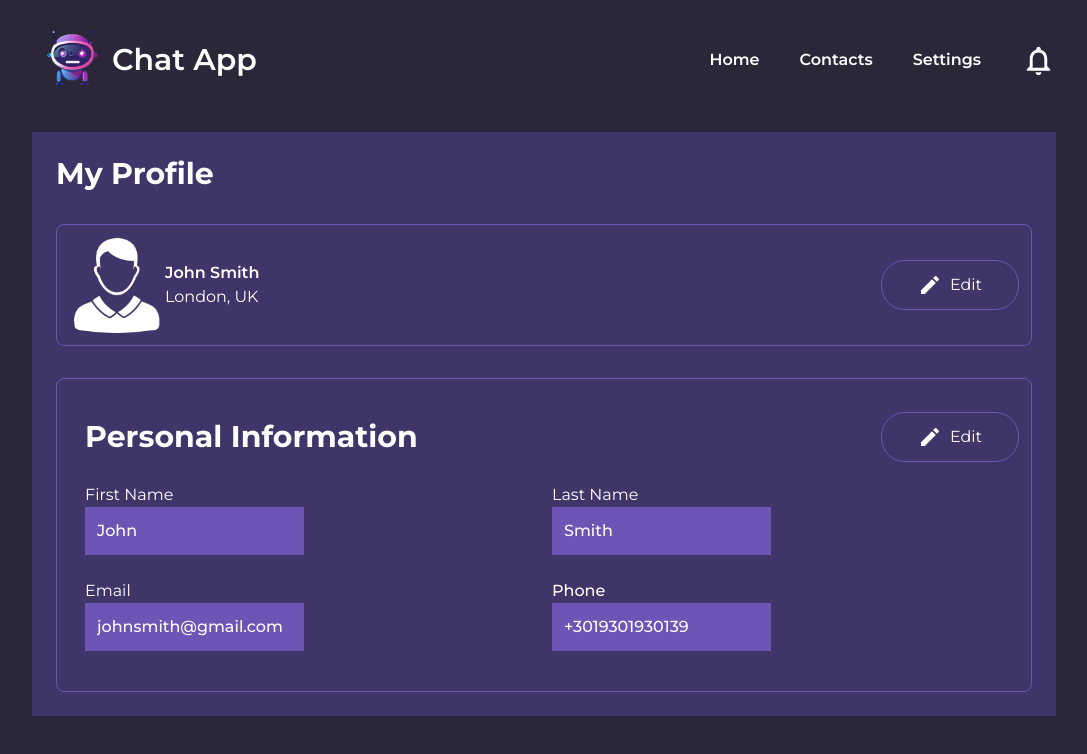
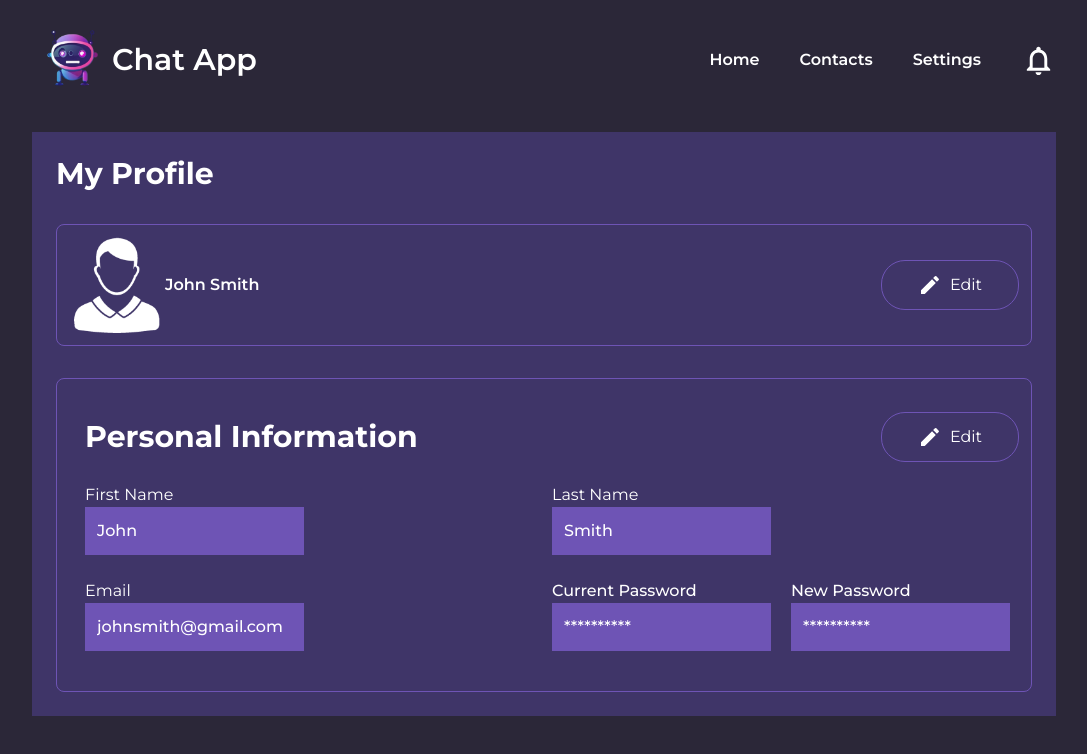
Before and after one commit to Tomo233/chat-app, a React (Vite) app: page /settings in a window 1280 px wide. Shown: the top 754 px of the page, without its empty margins (96-1183 px from the left). Built offline with nearby package versions, Linux system fonts and the light colour scheme; no server answers.

Commit message:
add input field for changing password

```diff
--- a/src/features/Settings/AvatarSection.tsx
+++ b/src/features/Settings/AvatarSection.tsx
@@ -5,10 +5,7 @@ function AvatarSection() {
     <section className="flex justify-between items-center border border-secondaryPurple rounded-lg p-3">
       <div className="flex items-center">
         <img src={DefaultUserImage} alt="User Image" className="h-24" />
-        <div>
-          <h3 className="font-semibold">John Smith</h3>
-          <p>London, UK</p>
-        </div>
+        <h3 className="font-semibold">John Smith</h3>
       </div>
       <button className="border border-secondaryPurple px-9 py-3 flex gap-2 rounded-3xl">
         <EditIcon />
--- a/src/features/Settings/PersonalInformation.tsx
+++ b/src/features/Settings/PersonalInformation.tsx
@@ -37,12 +37,24 @@ function PersonalInformation() {
           />
         </div>
         <div>
-          <p className="font-medium">Phone</p>
-          <input
-            className="font-medium p-3 bg-secondaryPurple"
-            value={"+3019301930139"}
-            disabled
-          />
+          <div className="flex gap-5">
+            <div>
+              <p className="font-medium">Current Password</p>
+              <input
+                className="font-medium p-3 bg-secondaryPurple"
+                value={"**********"}
+                disabled
+              />
+            </div>
+            <div>
+              <p className="font-medium">New Password</p>
+              <input
+                className="font-medium p-3 bg-secondaryPurple"
+                value={"**********"}
+                disabled
+              />
+            </div>
+          </div>
         </div>
       </div>
     </section>
--- a/src/services/authentication.ts
+++ b/src/services/authentication.ts
@@ -1,26 +1,26 @@
-// import { auth, db } from "../firebaseConfig";
-// import { createUserWithEmailAndPassword, User } from "firebase/auth";
+import { auth, db } from "../firebaseConfig";
+import { createUserWithEmailAndPassword, User } from "firebase/auth";
 import { storage } from "../firebaseConfig";
 import { Inputs } from "../features/authentication/SignupForm";
-// import { addDoc, collection } from "firebase/firestore/lite";
+import { addDoc, collection } from "firebase/firestore/lite";
 import { getDownloadURL, ref, uploadBytesResumable } from "firebase/storage";
 
 export const signupWithEmailPassword = async ({
-  // email,
-  // password,
-  // firstName,
-  // lastName,
+  email,
+  password,
+  firstName,
+  lastName,
   avatar,
-}: Inputs): Promise<void> => {
-  // }: Inputs): Promise<User> => {
+}: Inputs): Promise<User> => {
   try {
-    // const userCredential = await createUserWithEmailAndPassword(
-    //   auth,
-    //   email,
-    //   password
-    // );
+    const userCredential = await createUserWithEmailAndPassword(
+      auth,
+      email,
+      password
+    );
     const randomNumber = Math.random();
     const storageRef = ref(storage, `avatars/${avatar?.name}-${randomNumber}`);
+
     if (avatar && avatar instanceof File) {
       const uploadTask = uploadBytesResumable(storageRef, avatar);
       uploadTask.on(
@@ -34,15 +34,13 @@ export const signupWithEmailPassword = async ({
         }
       );
     }
-    // // const docRef = await addDoc(collection(db, "users"), {
-    // //   email,
-    // //   password,
-    // //   firstName,
-    // //   lastName,
-    // // });
-    // console.log(docRef);
+    await addDoc(collection(db, "users"), {
+      email,
+      firstName,
+      lastName,
+    });
 
-    // return userCredential.user;
+    return userCredential.user;
   } catch (error: unknown) {
     if (error instanceof Error) {
       throw new Error("Account with this email already exists!");
```
